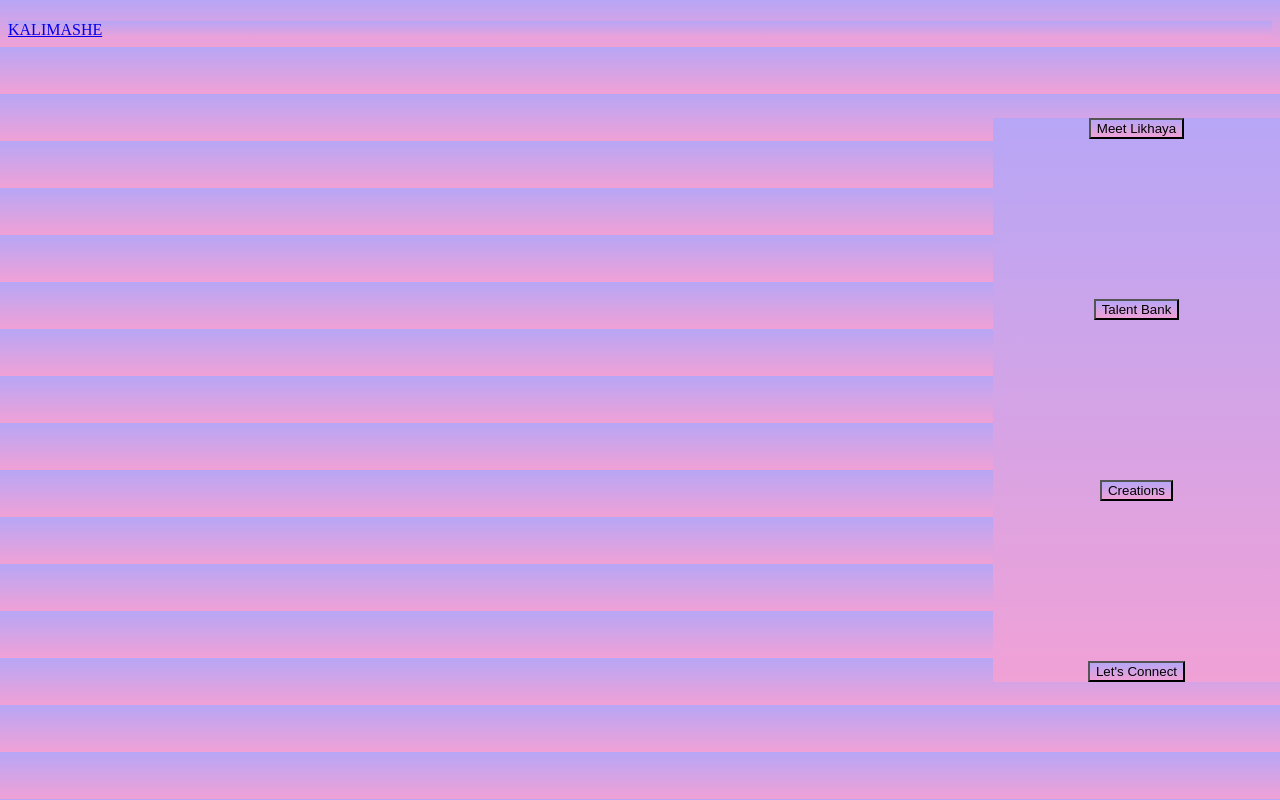
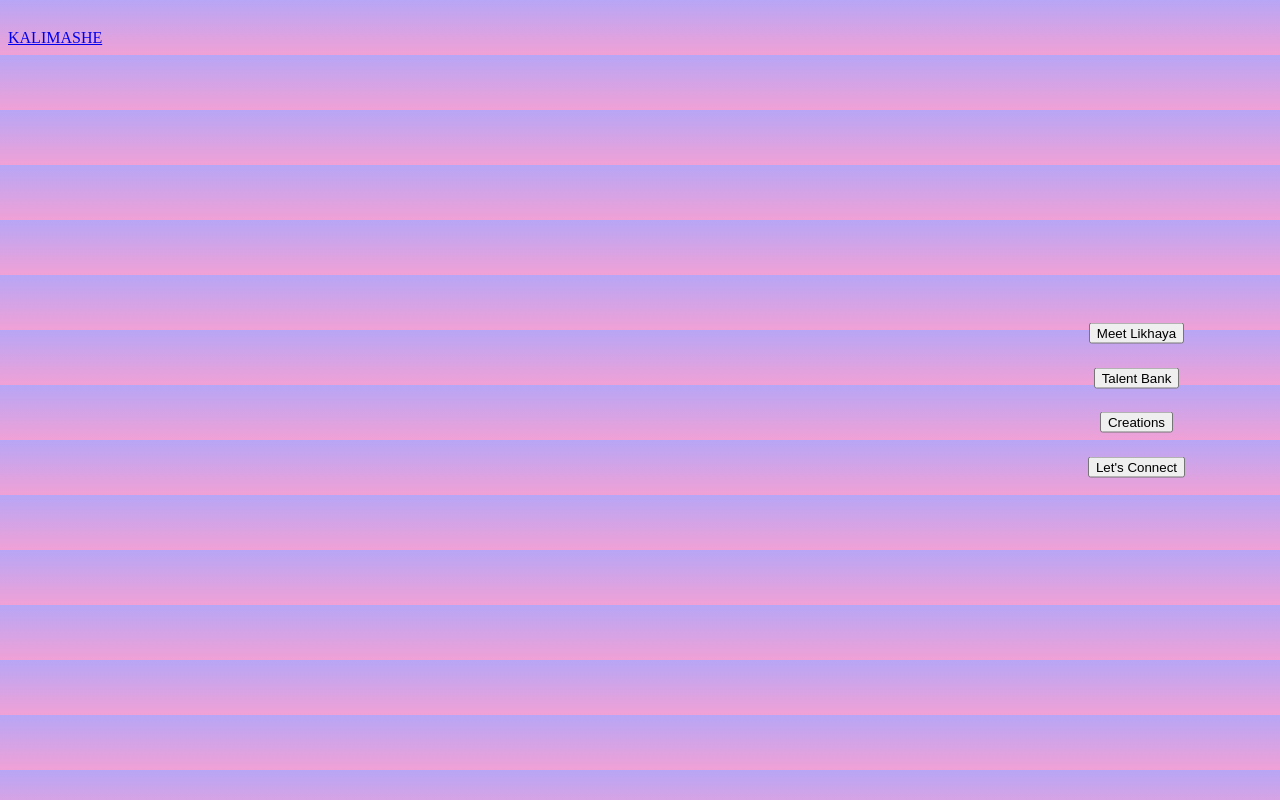
Before and after one commit to likeLikhaya/React-Portfolio, a React (Vite) app in the folder react-portfolio-project/: page / in a window 1280 px wide. Built offline with nearby package versions, Linux system fonts and the light colour scheme.

Commit message:
adding styling

```diff
--- a/react-portfolio-project/src/index.css
+++ b/react-portfolio-project/src/index.css
@@ -1,14 +1,17 @@
-* {
+body {
   background: linear-gradient(
     180deg,
     rgba(183, 166, 246, 1) 0%,
     rgba(240, 161, 214, 1) 100%
   );
+  display: flex;
+  font-family: montserrat;
 }
 
 .menubar {
+  border-radius: 25px;
   width: 287px;
-  height: 564px;
+  height: 155px;
   display: flex;
   flex-direction: column;
   position: absolute;
```
